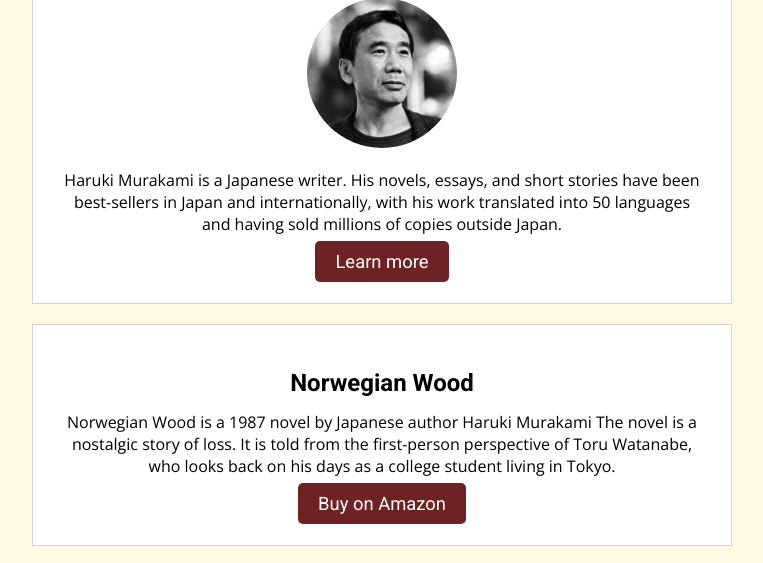
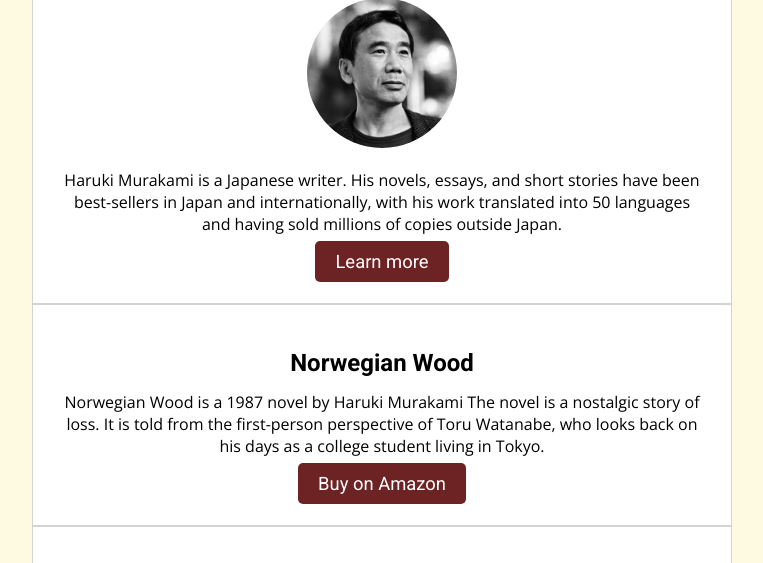
Before and after one commit to patrick498/profile, a plain HTML site: page index.html in a window 1280 px wide. Shown: the part 97-660 px from the top of the page, without its empty margins (258-1021 px from the left). Drawn offline with nearby package versions, Linux system fonts and the light colour scheme.

Commit message:
make my profile prettier

```diff
--- a/index.html
+++ b/index.html
@@ -23,7 +23,7 @@
     </div>
     <div card="card2" class="card-white text-center">
       <h1>Norwegian Wood</h1>
-      <p>Norwegian Wood is a 1987 novel by Japanese author Haruki Murakami The novel is a
+      <p>Norwegian Wood is a 1987 novel by Haruki Murakami The novel is a
         nostalgic story of loss. It is told from the first-person perspective of Toru Watanabe, who looks back on his
         days as a college student living in Tokyo.</p>
       <a class="btn-red" href="https://www.amazon.com/Norwegian-Wood-Haruki-Murakami/dp/0375704027" target="_blank">
--- a/style.css
+++ b/style.css
@@ -11,6 +11,10 @@ body {
   font-family: 'Open Sans', sans-serif;
   color: black;
   line-height: normal;
+}
+
+div {
+  margin: 0 auto;
 }
 
 .container {
@@ -39,11 +43,6 @@ body {
   .container {
     width: 250px;
   }
-}
-
-
-div {
-  margin-bottom: 20px;
 }
 
 h1,
```
